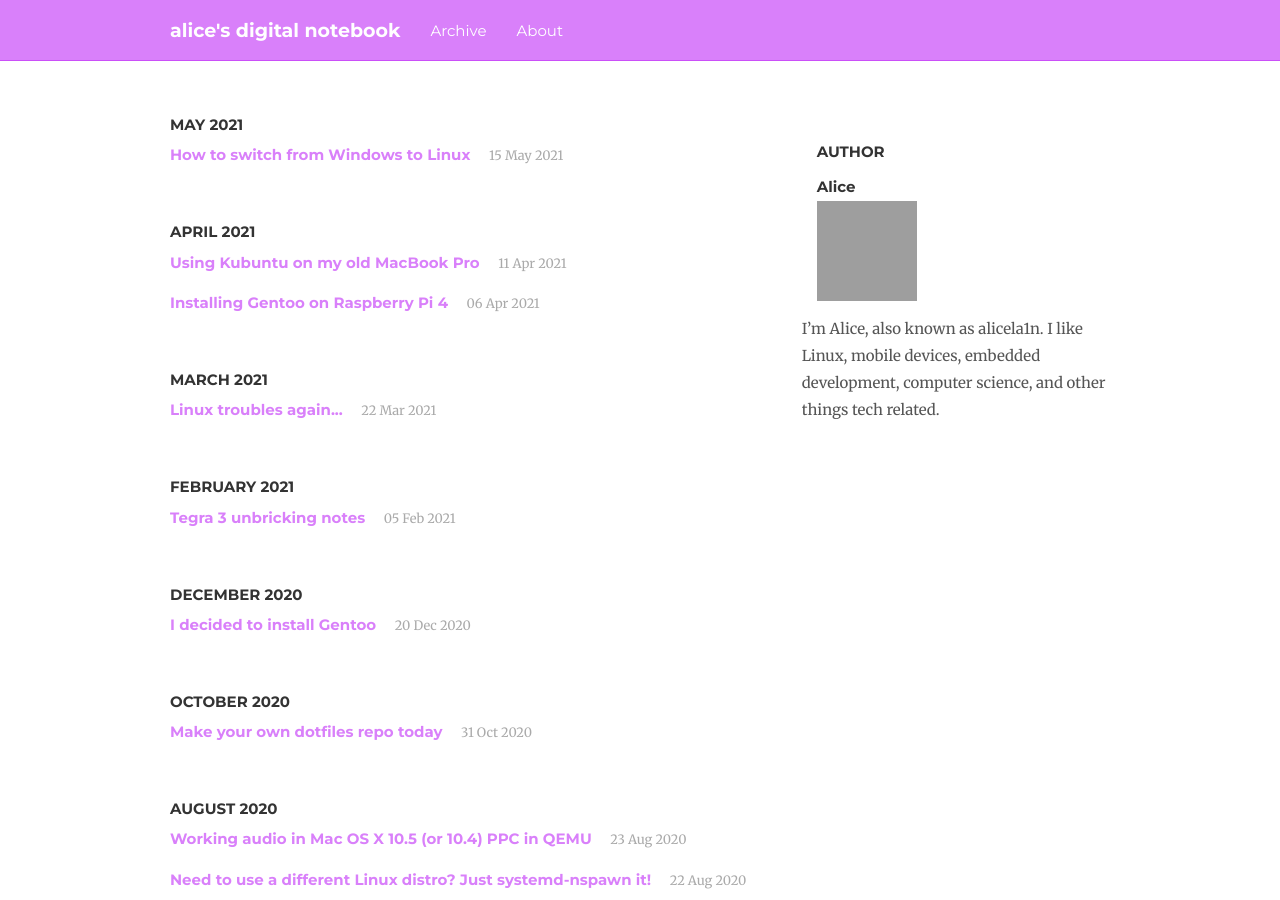
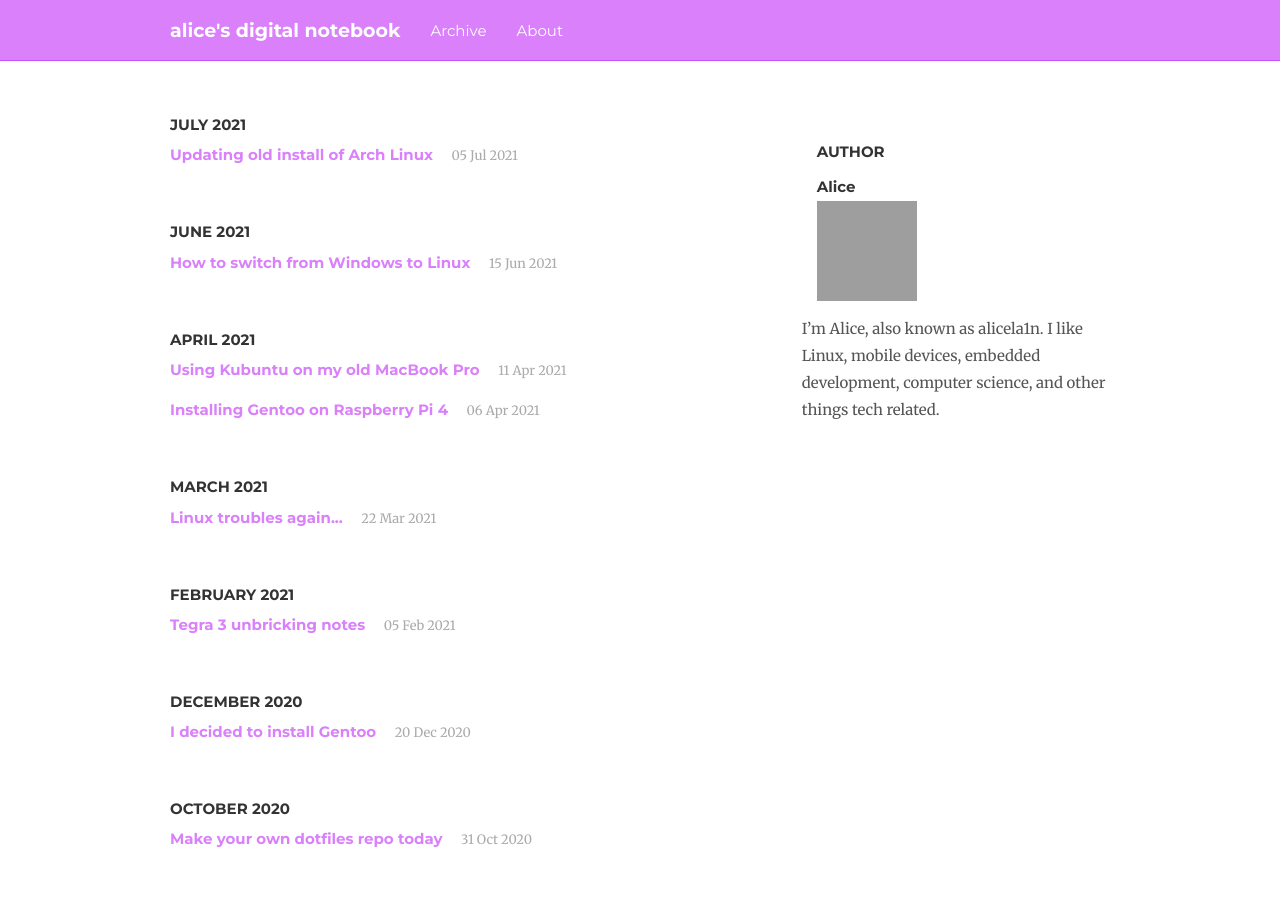
Before and after one commit to 0xN0ri/0xN0ri.github.io, a Jekyll site: the page built from archive.html, in a window 1280 px wide and 900 px high. Built offline with Jekyll 4.4.1, drawn with Linux system fonts in a browser that asks for light colours; nearby versions of some CDN libraries; comment, search, counter and statistics services are not loaded; part of the change alters nothing that is shown; grey boxes are pictures that could not be loaded.

Commit message:
added blog post and fixed date in another one

````diff
--- a/_posts/2021-06-15-linux-guide-for-windows-users.markdown
+++ b/_posts/2021-06-15-linux-guide-for-windows-users.markdown
@@ -1,7 +1,7 @@
 ---
 layout:	post
 title: "How to switch from Windows to Linux"
-date:  2021-05-15 15:12:50 -0800
+date:  2021-06-15 15:12:50 -0800
 categories: Linux
 ---
 
--- /dev/null
+++ b/_posts/2021-07-05-updating-old-archlinux-install.markdown
@@ -0,0 +1,29 @@
+---
+layout:	post
+title: "Updating old install of Arch Linux"
+date:  2021-07-05 15:12:50 -0800
+categories: Linux
+---
+![/assets/upgrading-old-arch-install/Screenshot_20210702_165829.png](screenshot of the install prior to upgrade)
+# Introduction
+So there's this myth that if Arch Linux gets too old then you can't update the install anymore. I don't exactly know what classifies as "too old" since I've managed to update installs up to 2 years out of date. However, I decided to go a step further and update an install that's 5 years out of date.
+
+# Problems
+The best way to avoid running into serious problems is to read the [Arch Linux news letter](https://archlinux.org/news/) as it typically tells you how to fix any problems you may run into. So it's not as straight forward as running `pacman -Syu`, I tried that and ran into keyring problems. What I tried doing was installing the new `archlinux-keyring` before doing anything else. However, [pacman couldn't recognize the new zstd format of packages](https://archlinux.org/news/now-using-zstandard-instead-of-xz-for-package-compression/) since libarchive added support in 2018. I had to use a [statically linked pacman binary](https://pkgbuild.com/~eschwartz/repo/x86_64-extracted/).
+![/assets/upgrading-old-arch-install/Screenshot_20210702_195325.png](screenshot of pacman error)
+
+# How I got Arch Linux to upgrade
+So after downloading a statically linked pacman binary, I was able to run:
+```
+# ./pacman-static -Sy archlinux-keyring
+```
+Which installed the new keyring, and after that I could run
+```
+# ./pacman-static -Su --overwrite="*"
+```
+`--overwrite` is needed to overwrite any conflicting files by force.
+After that it went smoothly. I had to force restart the VM because it was unable to shut down and restart properly.
+![/assets/upgrading-old-archlinux-install/Screenshot_20210702_202652.png](post upgrade screenshot)
+
+# Conclusion
+So while it's true that you will run into problems upgrading an old install of Arch Linux, it's a myth that these problems are unfixable and you have to reinstall if your install gets too old. As I've demonstrated you can fix these problems if you reinstall the keyring (which you usually have to do if your install gets too out of date anyway) and use a static pacman binary to work around the error about unsupported package format. So don't stress too much about updating your Arch Linux install, you should be fine as long as you read the news letter and are aware of possible problems you may run into, usually they're very fixable.
````
Also changed, not shown: assets/upgrading-old-arch-install/Screenshot_20210702_165829.png (added), assets/upgrading-old-arch-install/Screenshot_20210702_172306.png (added), assets/upgrading-old-arch-install/Screenshot_20210702_195325.png (added), assets/upgrading-old-arch-install/Screenshot_20210702_202652.png (added).
